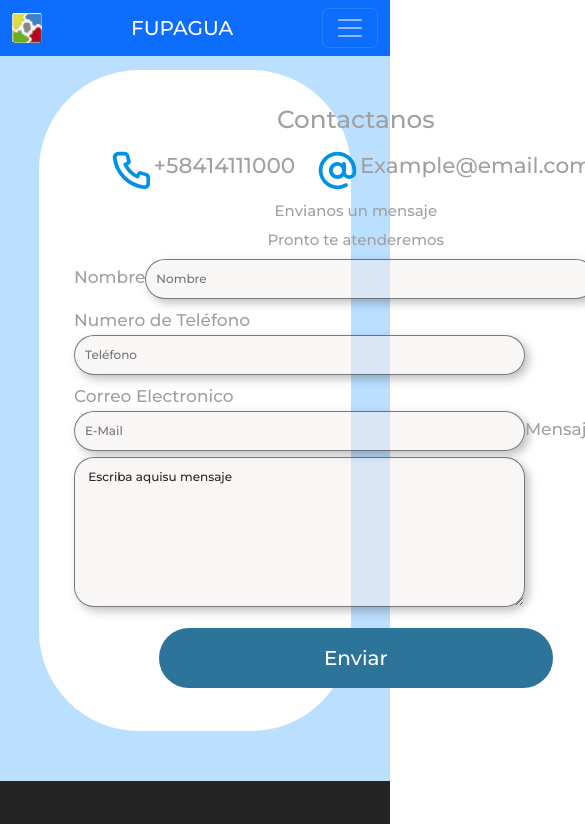
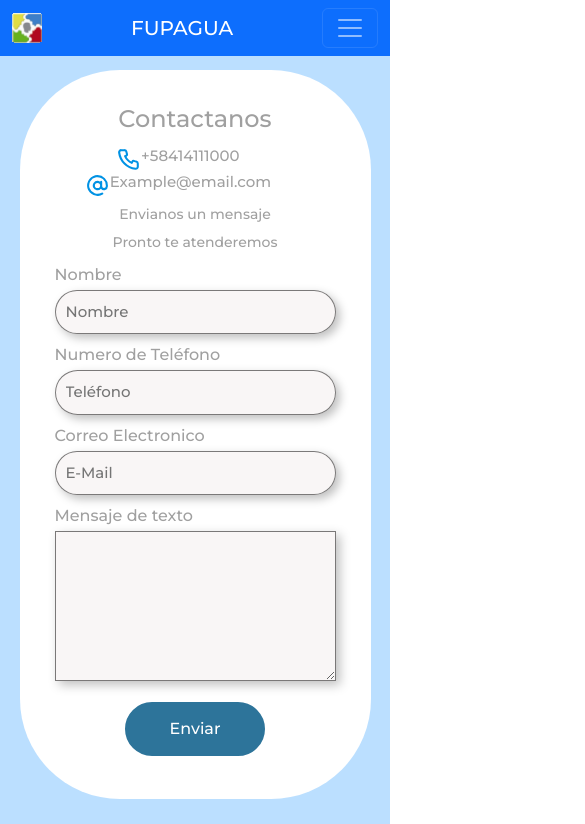
Before and after one commit to zovalger/fupagua-landing, a Next.js app: page /formulario in a window 390 px wide. Shown: the top 824 px of the page, 585 px wide, since content can reach past the window. Built offline with nearby package versions, Linux system fonts and the light colour scheme.

Commit message:
formulario v3

```diff
--- a/pages/formulario.jsx
+++ b/pages/formulario.jsx
@@ -15,10 +15,10 @@ function FormularioLanding() {
   <div className={style.bg_form}>
 
           <div className={style.container_form}>
-            <form action="start">
+            <form action="start" className={style.form}>
 
               <div className={style.form_header}>
-                <h2 className={style.subtitle}> Contactanos </h2>
+                <h2 className={style.title}> Contactanos </h2>
                 <div className={style.icon_container}>
                 <a>
     <div>
@@ -30,7 +30,7 @@ function FormularioLanding() {
         alt="Telephone"
         className={style.icon} />
         <div className={style.text_icon}>
-        <h4>+58414111000</h4>
+        <h4 className={style.subtitle_icon}>+58414111000</h4>
         </div>
     </li>
     </div>
@@ -45,7 +45,7 @@ function FormularioLanding() {
         alt="Email"
         className={style.icon} />
                <div className={style.text_icon}>
-               <h4>Example@email.com</h4>
+               <h4  className={style.subtitle_icon}>Example@email.com</h4>
         </div>
     </li>
     </div>
@@ -64,8 +64,8 @@ function FormularioLanding() {
               <label for="" className={style.form_label}>Correo Electronico</label>
               <input type="text" id="email" placeholder="E-Mail" className={style.form_input}></input>
 
-              <label for="" className={style.form_label}>Mensaje</label>
-              <textarea id="mensaje" placeholder="          Escriba aqui su mensaje" className={style.form_textarea}> Escriba aquisu mensaje</textarea>
+              <label for="" className={style.form_label}>Mensaje de texto</label>
+              <textarea id="mensaje" placeholder="          Escriba aqui su mensaje" className={style.form_textarea}> </textarea>
 
               <div className ={style.button_align}>
               <input type="submit" value="Enviar" className={style.btn_submit}></input>
--- a/styles/BannerLanding/BannerLanding.module.css
+++ b/styles/BannerLanding/BannerLanding.module.css
@@ -82,7 +82,6 @@
         background: rgb(111, 243, 111);
         color: #fff;
     }
-
     /****************Responsive*************/
 
     @media screen and (max-width: 1024px) {
@@ -108,6 +107,12 @@
         .container_img {
             flex-basis: 60%;
             margin-left: 0px;
+        }
+    }
+
+    @media screen and (max-width: 930px) {
+        .title {
+            font-size: 60px;
         }
     }
 
--- a/styles/FormLanding/FormLanding.module.css
+++ b/styles/FormLanding/FormLanding.module.css
@@ -64,12 +64,12 @@
 }
 
 .form_textarea {
-    border-radius: 20px;
+    border-radius: 0px;
 }
 
 .form_textarea {
     min-height: 150px;
-    max-height: 200px;
+    max-height: 250px;
     min-width: 100%;
     max-width: 100%;
     overflow-y: visible;
@@ -143,41 +143,89 @@
 
 @media screen and (max-width: 1024px) {}
 
-@media screen and (max-width: 650px) {}
-
-@media screen and (max-width: 500px) {
+@media screen and (max-width: 700px) {
+    .form {
+        width: 100%;
+    }
     .container_form {
-        width: 80%;
+        width: 90%;
     }
-    .form_input,
-    .form_textarea {
-        width: 80%;
-        font-size: 12px;
+    .form_label {
+        margin-right: 45px;
     }
-    .form_textarea {
-        min-height: 150px;
-        max-height: 200px;
-        min-width: 60%;
-        max-width: 80%;
-        overflow-y: visible;
+    .btn_submit {
+        width: 50%;
+        padding: 12px 30px;
+        font-size: 16px;
+        margin: 8px 0;
+    }
+    .button_align {
+        display: flex;
+        justify-content: center;
+    }
+    .icon {
+        width: 38px;
+        height: 38px;
+    }
+    .subtitle_icon {
+        font-size: 18px;
+    }
+    .title {
+        font-size: 24px;
     }
 }
 
-@media screen and (max-width: 412px) {}
-
-@media screen and (max-width: 350px) {
-    .container_text {
-        justify-content: flex-start;
-        flex-basis: 40%;
+@media screen and (max-width: 545px) {
+    .icon {
+        width: 34px;
+        height: 34px;
     }
-    .title {
-        font-size: 25px;
-    }
-    .subtitle {
-        font-size: 20px;
-    }
-    .text {
-        font-size: 15px;
-        font-weight: 500px;
+    .subtitle_icon {
+        font-size: 18px;
     }
 }
+
+@media screen and (max-width: 505px) {
+    .icon {
+        width: 34px;
+        height: 34px;
+    }
+    .subtitle_icon {
+        font-size: 17px;
+    }
+}
+
+@media screen and (max-width: 485px) {
+    .icon {
+        width: 30px;
+        height: 30px;
+    }
+    .subtitle_icon {
+        font-size: 16px;
+    }
+    .form_label {
+        font-size: 16px;
+    }
+}
+
+@media screen and (max-width: 445px) {
+    .icon {
+        width: 25px;
+        height: 25px;
+    }
+    .subtitle_icon {
+        font-size: 15px;
+    }
+    .form_text {
+        font-size: 14px;
+    }
+}
+
+@media screen and (max-width: 420px) {
+    .icon_container {
+        display: inline-flex;
+        flex-direction: column;
+        text-align: center;
+        padding-left: 50px;
+    }
+}
```
Lines whose indentation alone changed are shown as unchanged.
